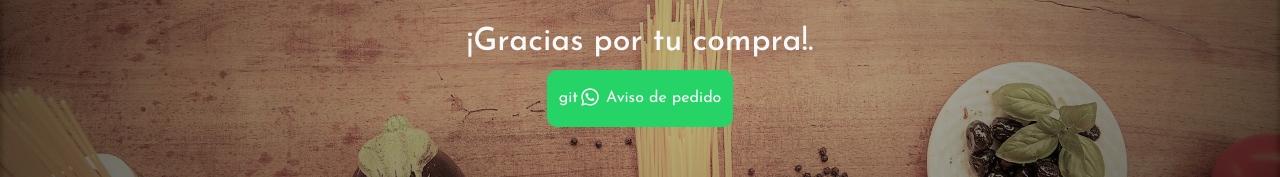
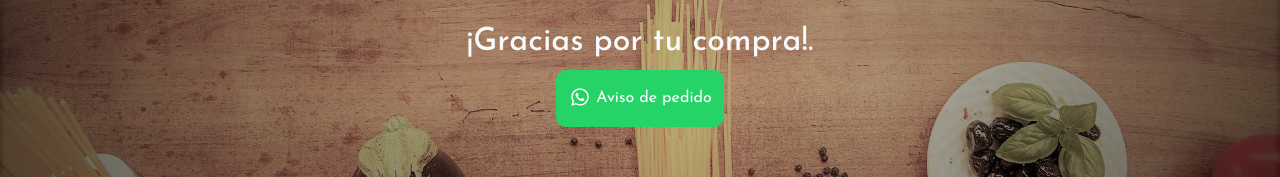
Before and after one commit to diegograssino/COMO, a React (Create React App) app: page /feedback in a window 1280 px wide. Shown: the part 383-560 px from the top of the page. Built offline with nearby package versions, Linux system fonts and the light colour scheme; the HTML template or start-up script is replaced by a standard one.

Commit message:
Cambio texto de About y Feedback 2

```diff
--- a/src/components/Feedback.js
+++ b/src/components/Feedback.js
@@ -19,7 +19,6 @@ const Feedback = () => {
             target="_blank"
           >
             <Button className=" border-radius-como button-color-wp border-0 py-3">
-              git
               <FaWhatsapp className="me-1 fs-4 pb-1" />
               Aviso de pedido
             </Button>
```
